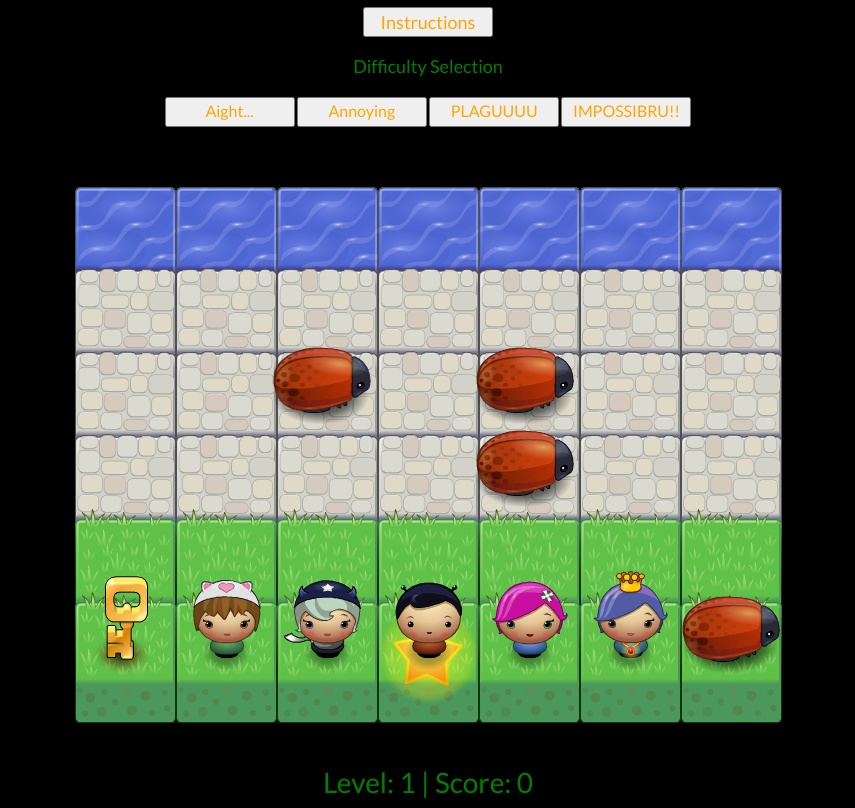
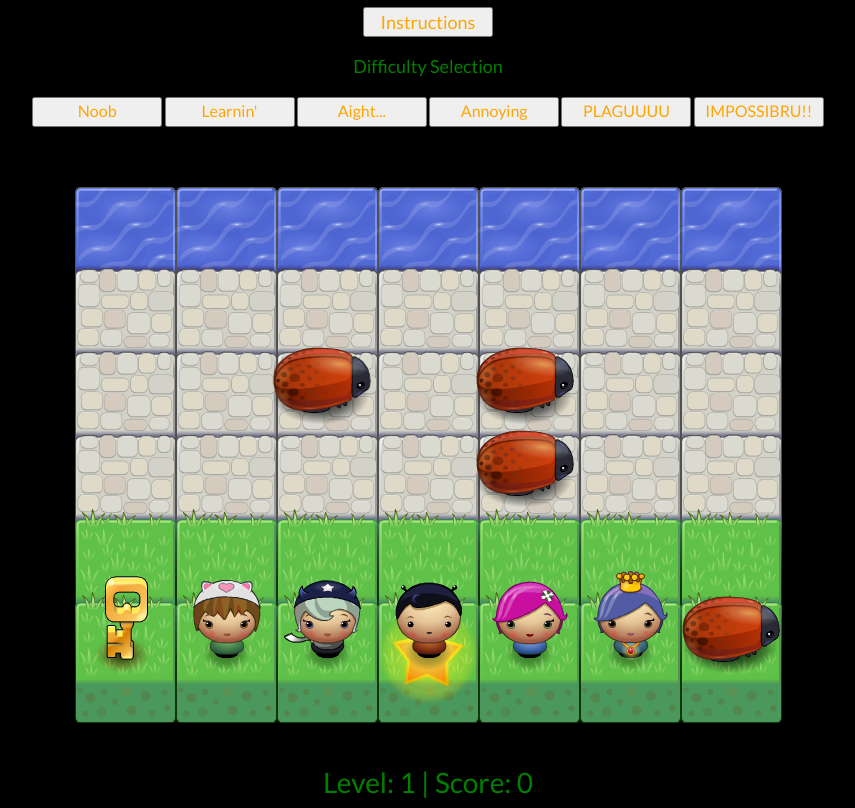
Before and after one commit to eddiechou/eddiechou.github.io, a plain HTML site: page index.html in a window 1280 px wide. Shown: the part 96-904 px from the top of the page, without its empty margins (212-1067 px from the left). Drawn offline with Linux system fonts and the light colour scheme.

Commit message:
Added more difficulty levels.

```diff
--- a/index.html
+++ b/index.html
@@ -26,6 +26,8 @@
         <h4>Difficulty Selection</h4>
     </div>
     <div class="row">
+        <button onclick="level(1)" type="button" class="button medium-btn">Noob</button>
+        <button onclick="level(5)" type="button" class="button medium-btn">Learnin'</button>
         <button onclick="level(10)" type="button" class="button medium-btn">Aight...</button>
         <button onclick="level(20)" type="button" class="button medium-btn">Annoying</button>
         <button onclick="level(30)" type="button" class="button medium-btn">PLAGUUUU</button>
```
